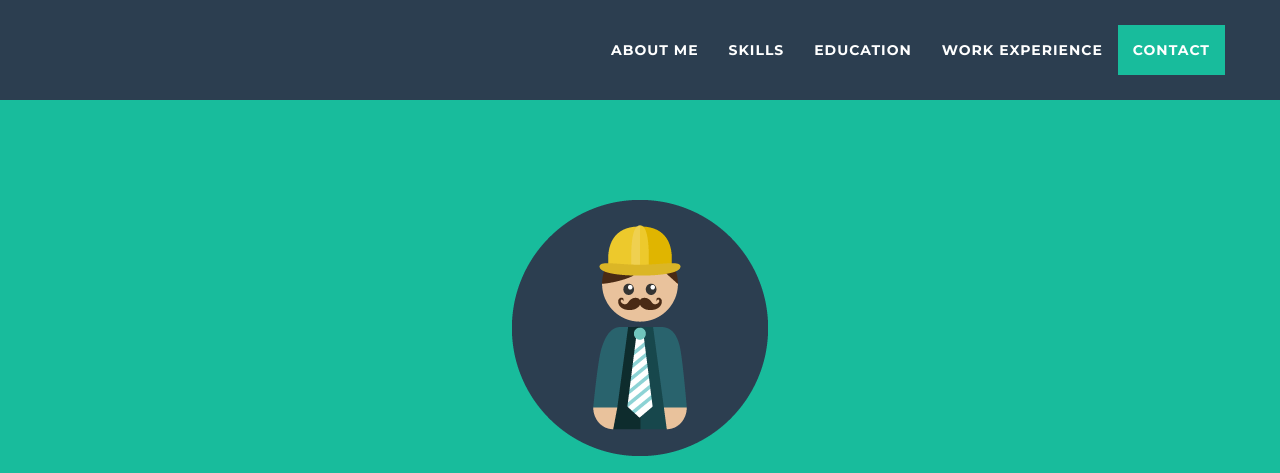
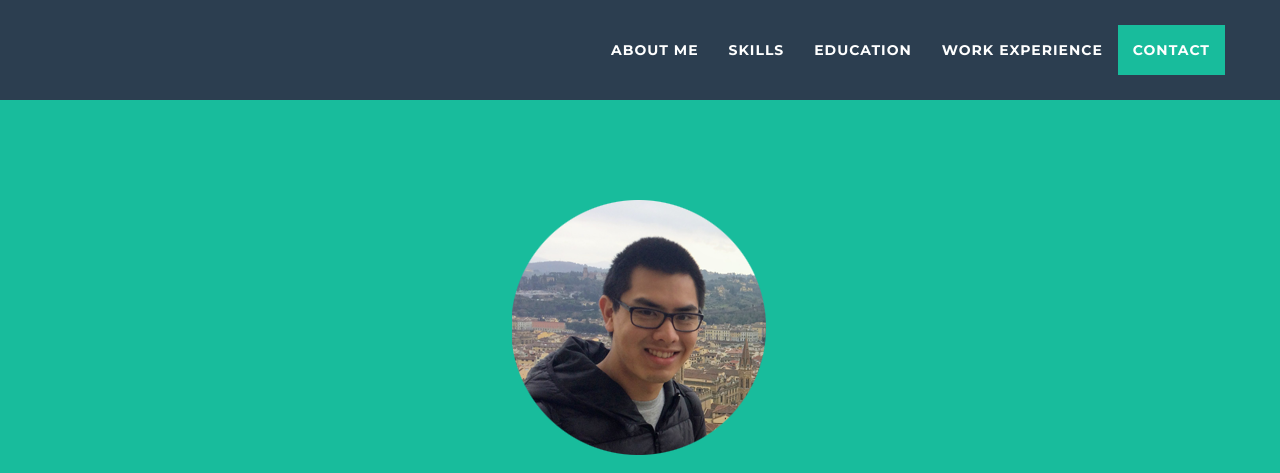
Before and after one commit to mattlee68/mattlee68.github.io, a website: page index.html in a window 1280 px wide. Shown: the top 473 px of the page. Drawn offline with nearby package versions, Linux system fonts and the light colour scheme.

Commit message:
Added a temporary profile picture

```diff
--- a/index.html
+++ b/index.html
@@ -76,7 +76,7 @@
         <div class="container">
             <div class="row">
                 <div class="col-lg-12">
-                    <img class="img-responsive" src="img/profile.png" alt="">
+                    <img class="img-responsive" src="img/matthew.png" alt="An image of Matthew Lee">
                     <div class="intro-text">
                         <span class="name">Matthew Lee</span>
                         <hr class="star-light">
```
Also changed, not shown: img/matthew.png (added).
